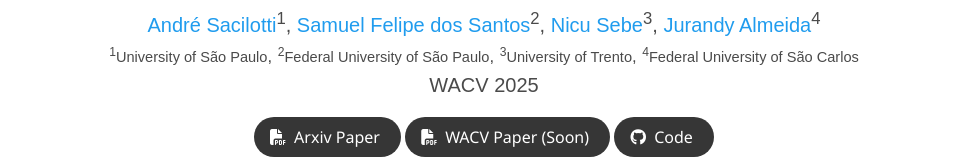
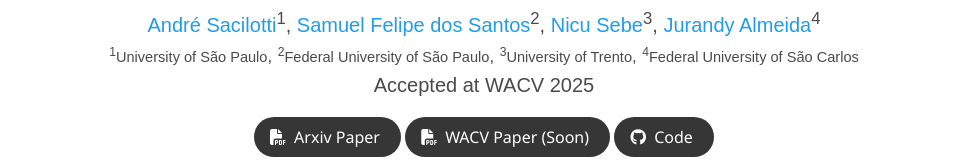
Before and after one commit to Andre-Sacilotti/transferattn-project-page, a plain HTML site: page index.html in a window 1280 px wide. Shown: the part 228-388 px from the top of the page, without its empty margins (156-1114 px from the left). Drawn offline with nearby package versions, Linux system fonts and the light colour scheme; some icons are missing; a web font is replaced by a local one.

Commit message:
chore: updating index.html

```diff
--- a/index.html
+++ b/index.html
@@ -74,7 +74,7 @@
                     <span class="eql-cntrb"><small><sup>2</sup>Federal University of São Paulo</small>,</span>
                     <span class="eql-cntrb"><small><sup>3</sup>University of Trento</small>,</span>
                     <span class="eql-cntrb"><small><sup>4</sup>Federal University of São Carlos</small></span><br>
-                    <span class="author-block">WACV 2025</span>
+                    <span class="author-block">Accepted at WACV 2025</span>
                   </div>
 
                   <div class="column has-text-centered">
```
